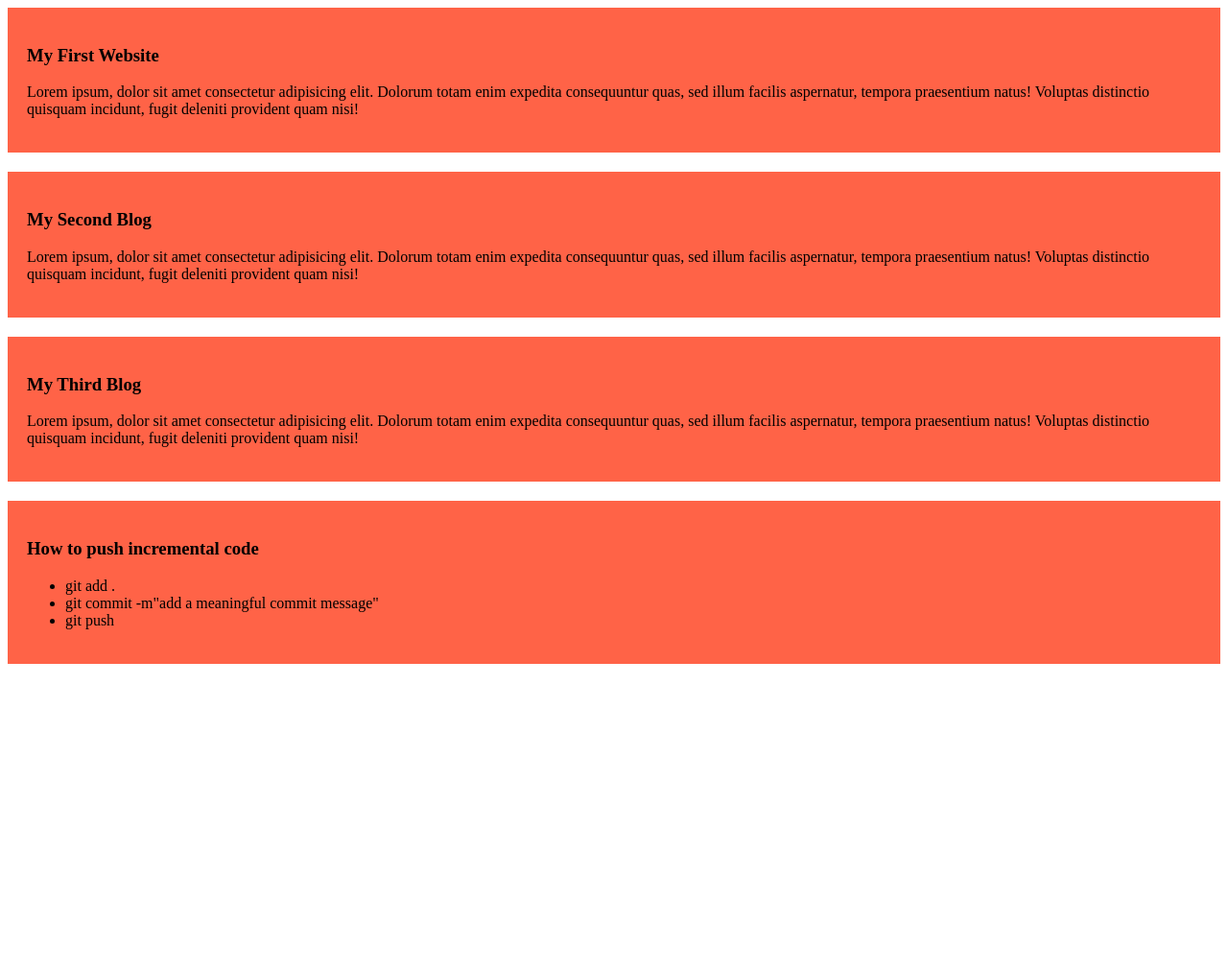
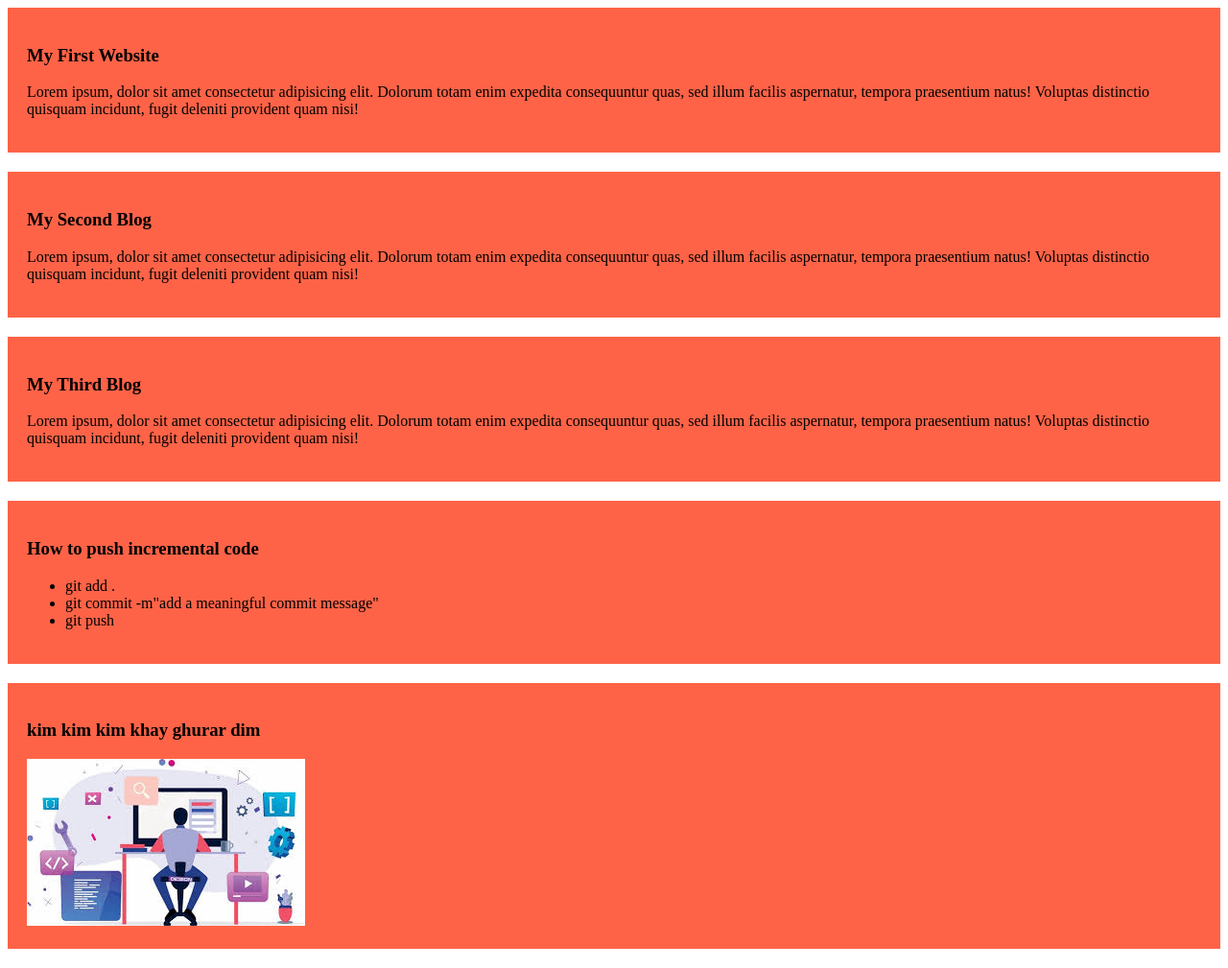
Before and after one commit to UTSO2003/my-simple-website, a plain HTML site: page index.html in a window 1280 px wide. Shown: the whole page at 96% size. Before the commit the page ends 800 px from the top, so only its background shows below. Drawn offline with Linux system fonts and the light colour scheme.

Commit message:
added kim with a dim

```diff
--- a/index.html
+++ b/index.html
@@ -27,5 +27,9 @@
             <li>git push</li>
         </ul>
     </div>
+    <div>
+        <h3>kim kim kim khay ghurar dim</h3>
+        <img src="developer5.jpeg" alt="">
+    </div>
 </body>
 </html>
```
Also changed, not shown: developer5.jpeg (added).
